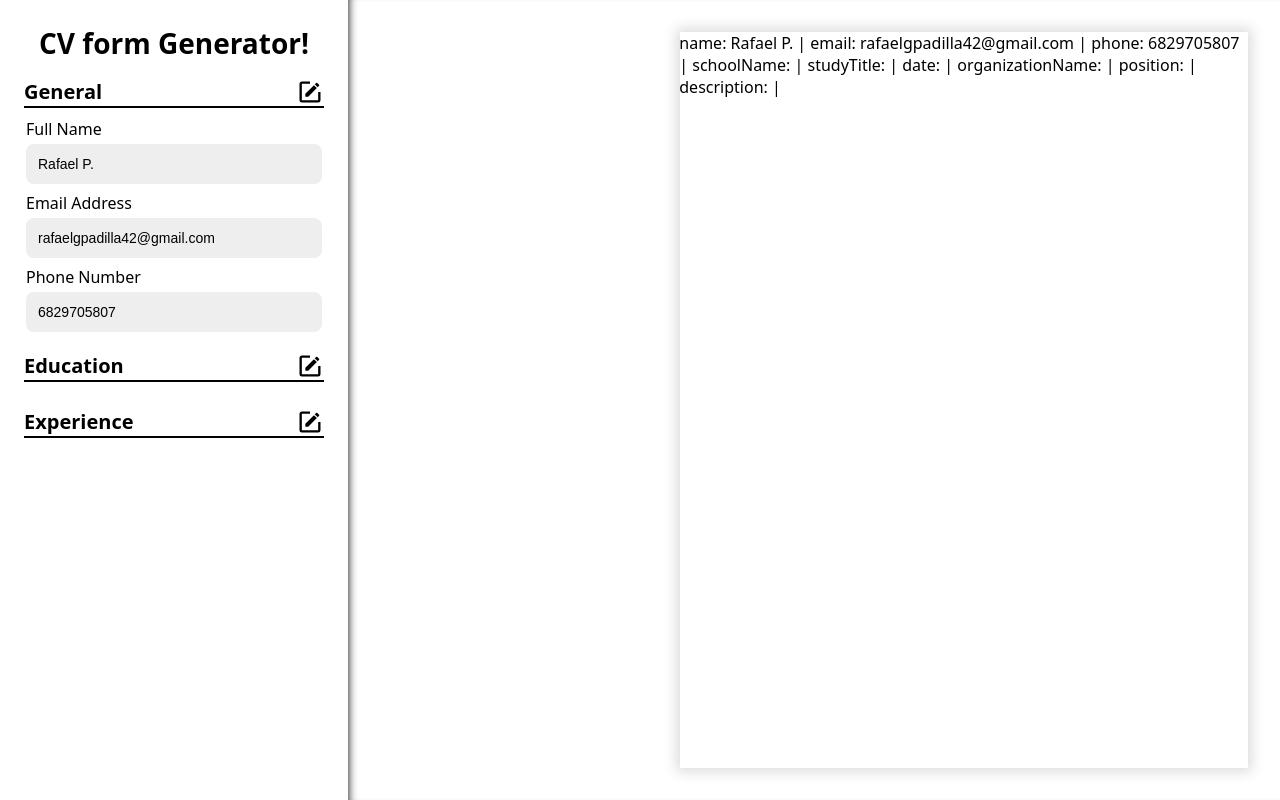
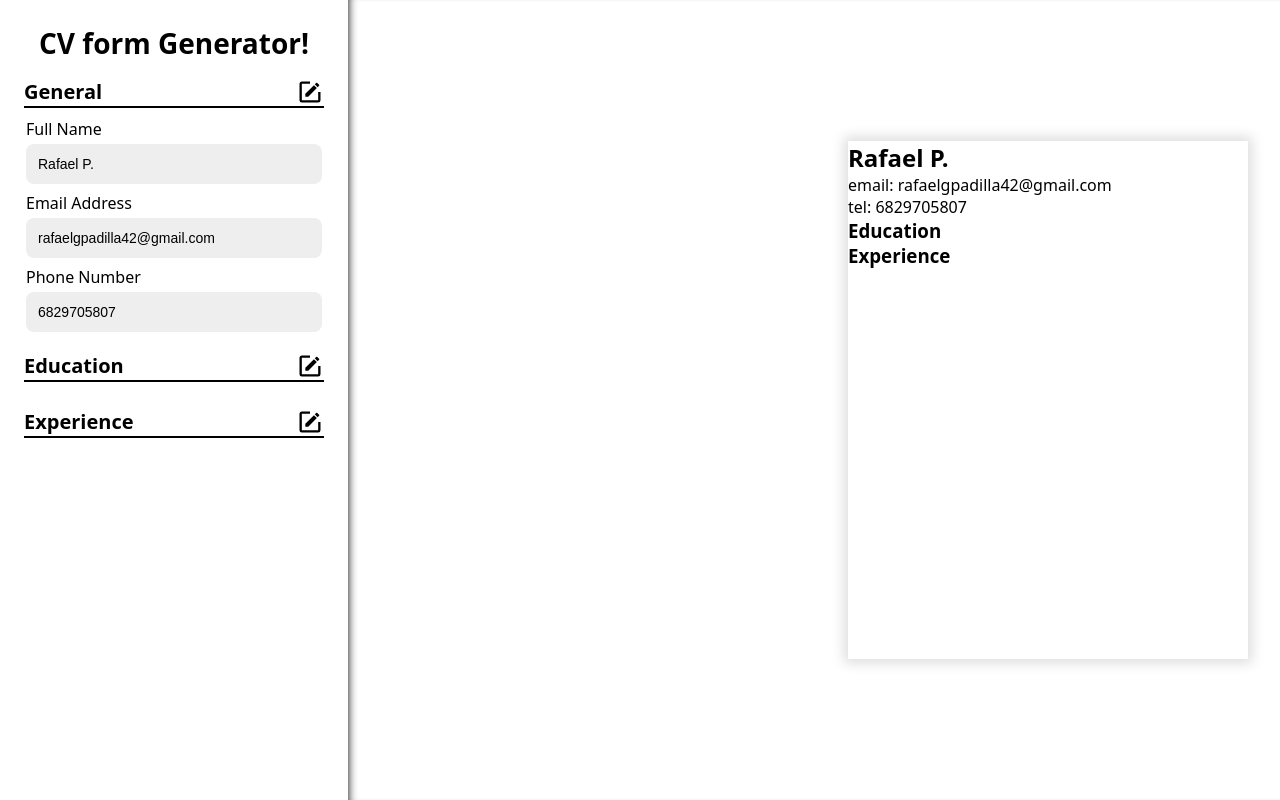
Before and after one commit to crispynoodlesoup/react-CV, a React (Vite) app: page / in a window 1280 px wide. Built offline with nearby package versions, Linux system fonts and the light colour scheme.

Commit message:
add basic HTML structure to cv-page

```diff
--- a/src/App.jsx
+++ b/src/App.jsx
@@ -179,7 +179,15 @@ function CV({ applicantInfo }) {
   return (
     <main>
       <div className="cv-page">
-        {Object.keys(applicantInfo).map((key) => `${key}: ${applicantInfo[key]} | `)}
+        <header>
+          <h2>{applicantInfo.name}</h2>
+          <p>email: {applicantInfo.email}</p>
+          <p>tel: {applicantInfo.phone}</p>
+        </header>
+        <section>
+          <h3>Education</h3>
+          <h3>Experience</h3>
+        </section>
       </div>
     </main>
   );
```
